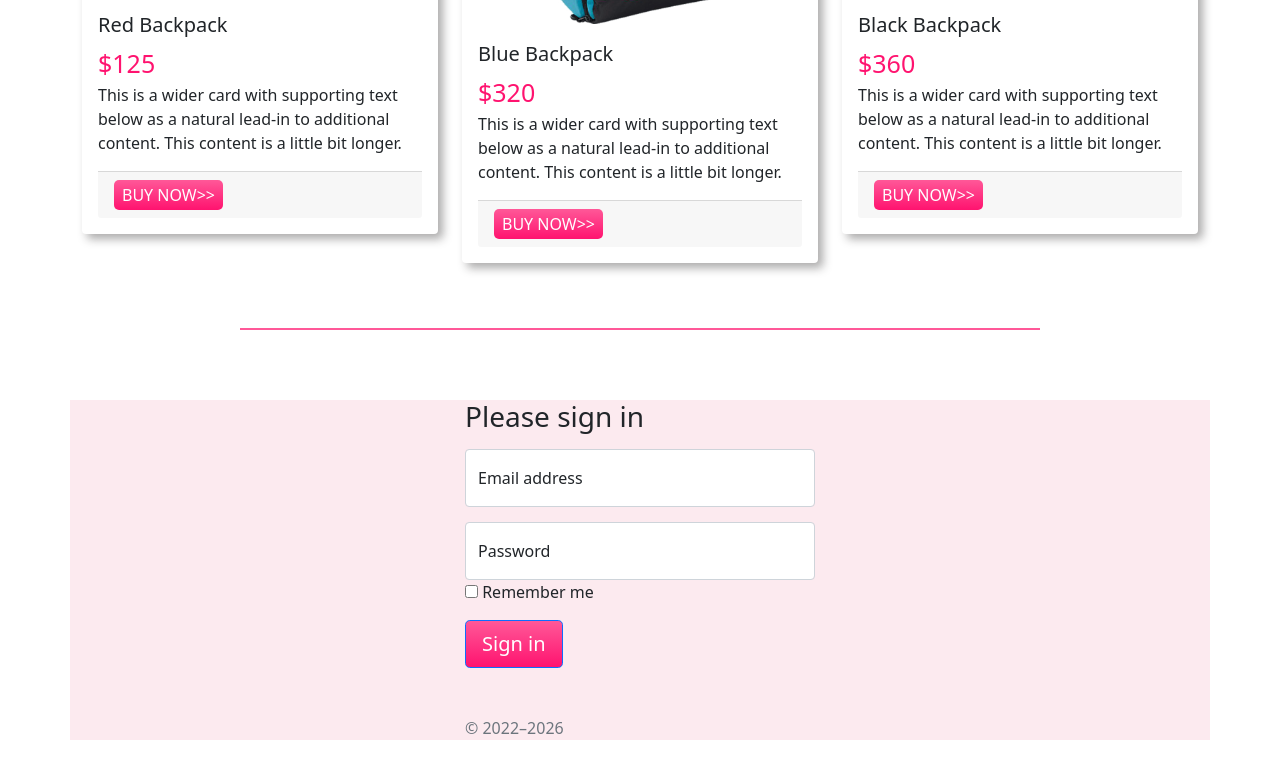
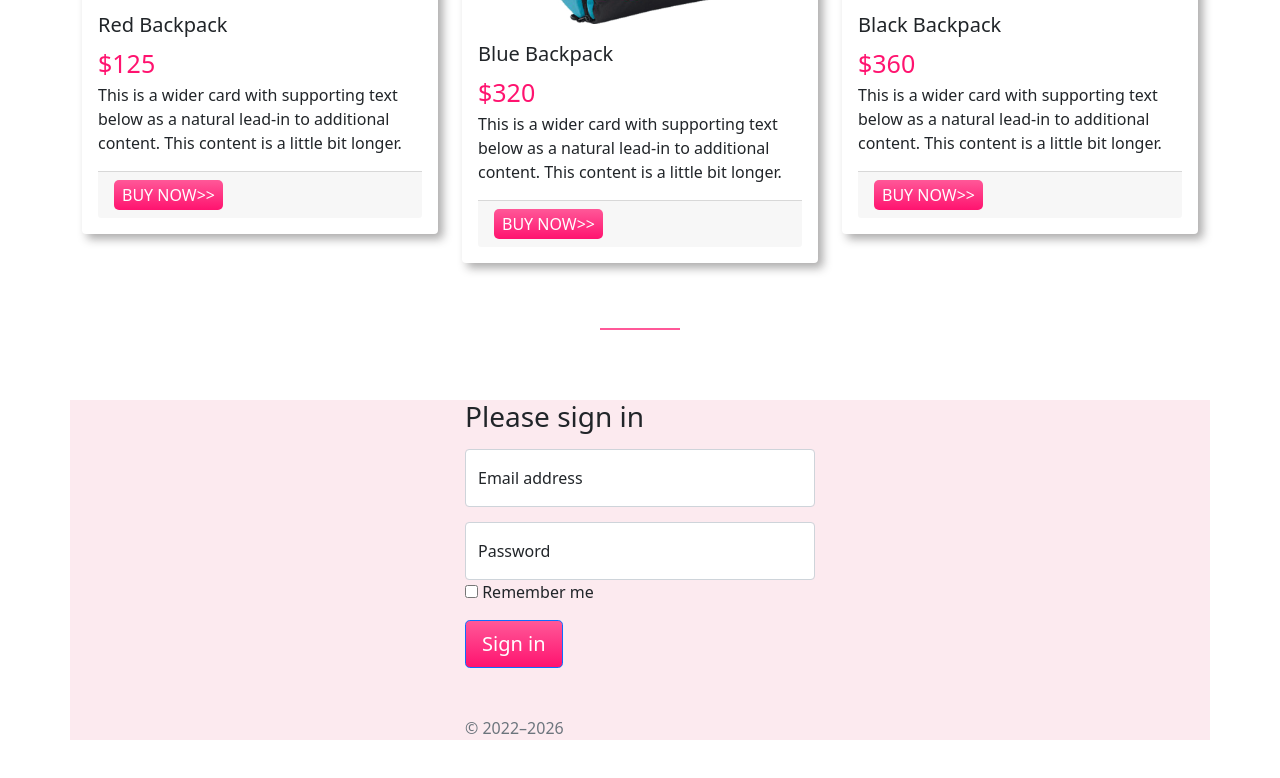
Before and after one commit to alamin135/panda-commerce, a plain HTML site: page index.html in a window 1280 px wide. Shown: the part 1699-2477 px from the top of the page. Drawn offline with nearby package versions, Linux system fonts and the light colour scheme.

Commit message:
CSS correction

```diff
--- a/style.css
+++ b/style.css
@@ -100,7 +100,7 @@
     background: linear-gradient(to bottom, #ff5898 0%, #ff136f 100%)
 }
 .line{
-    width: 800px;
+    width: 80px;
     height: 2px;
     background-color: #ff5898;
     margin: 15px auto;
```
